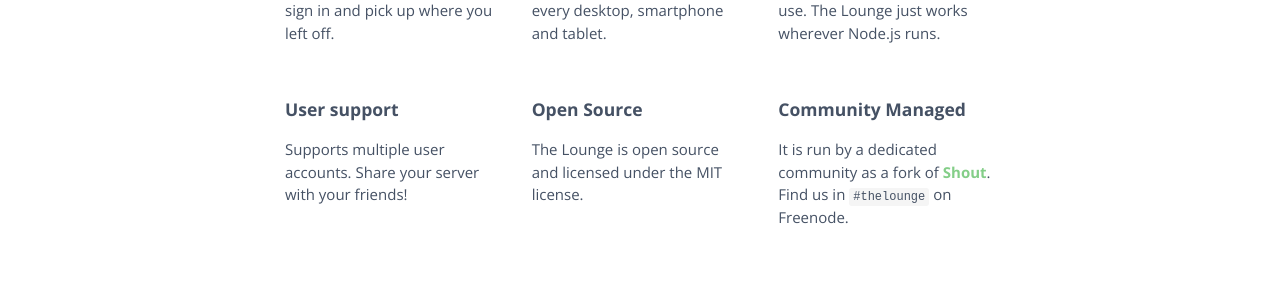
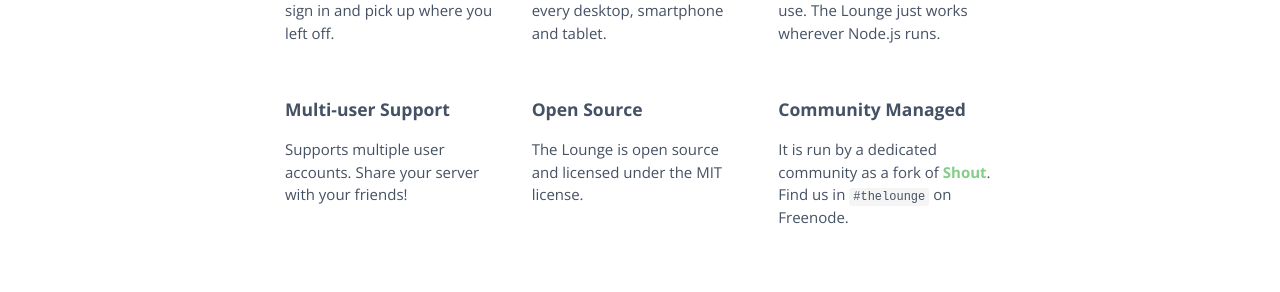
Before and after one commit to thelounge/thelounge.github.io, a Jekyll site: the page built from index.html, in a window 1280 px wide. Shown: the part 795-1087 px from the top of the page. Built offline with Jekyll 4.4.1, drawn with Linux system fonts in a browser that asks for light colours; Markdown is read by kramdown in place of the engine named in the settings; comment, search, counter and statistics services are not loaded.

Commit message:
Re-name "User support" header

```diff
--- a/index.html
+++ b/index.html
@@ -56,7 +56,7 @@
 		</div>
 		<div class="row">
 			<div class="col-sm-4 feature">
-				<h3>User support</h3>
+				<h3>Multi-user Support</h3>
 				<p>Supports multiple user accounts. Share your server with your friends!</p>
 			</div>
 			<div class="col-sm-4 feature">
```
